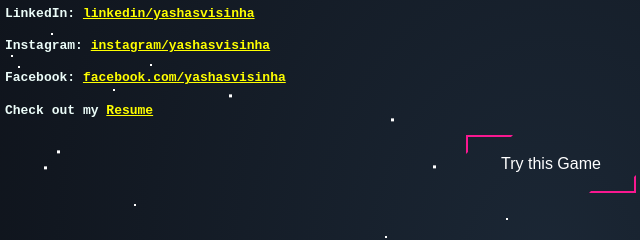
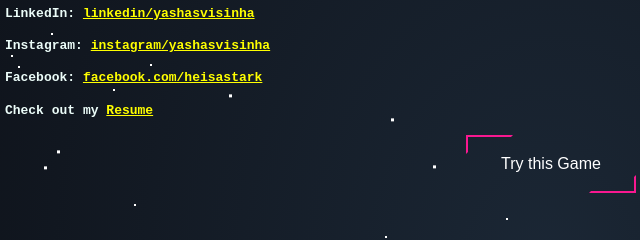
Before and after one commit to heisastark/yashasvisinha.netlify, a plain HTML site: page index.html in a window 1280 px wide. Shown: the part 535-775 px from the top of the page, 89-729 px from the left. Drawn offline with Linux system fonts and the light colour scheme.

Commit message:
Updated facebook link, previous one was wrong :p

```diff
--- a/index.html
+++ b/index.html
@@ -50,8 +50,8 @@
         </h4>
         <h4>
           Facebook:
-          <a class="hyper-link" href="https://www.facebook.com/yashasvisinha">
-            facebook.com/yashasvisinha</a
+          <a class="hyper-link" href="https://www.facebook.com/heisastark">
+            facebook.com/heisastark</a
           >
         </h4>
         <h4>
```
